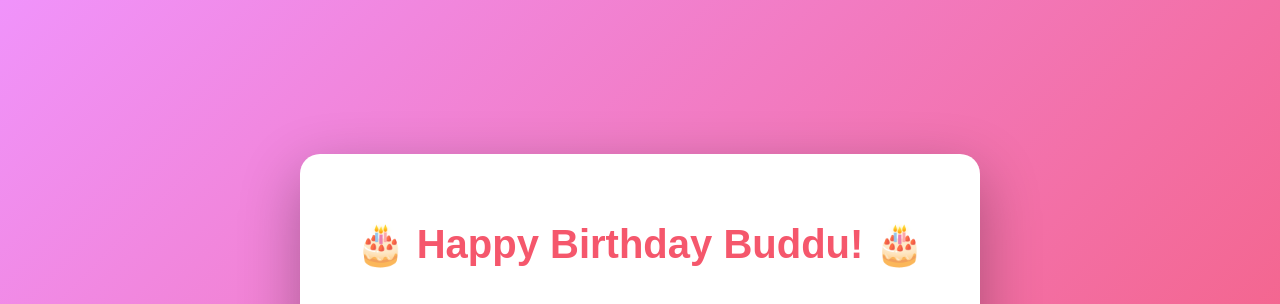
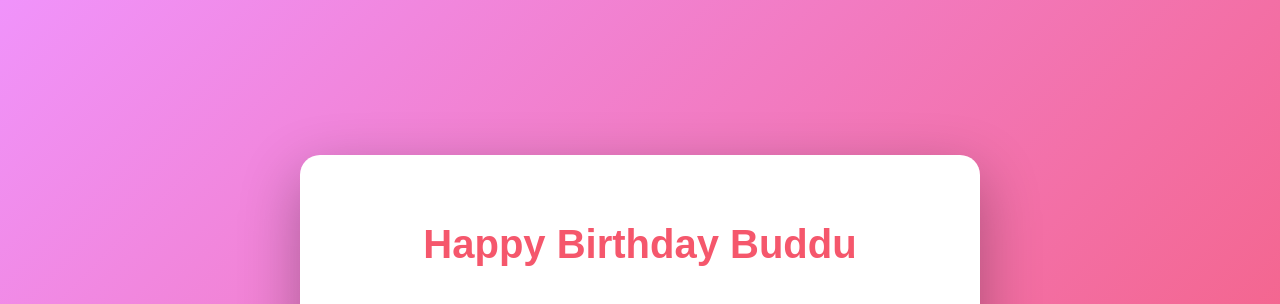
Before and after one commit to kumarvinod789/birthday., a plain HTML site: page index.html in a window 1280 px wide. Shown: the top 304 px of the page. Drawn offline with Linux system fonts and the light colour scheme.

Commit message:
Update index.html

```diff
--- a/index.html
+++ b/index.html
@@ -142,7 +142,7 @@
     <!-- Page 1: Birthday Wishes -->
     <div class="page active" id="page1">
         <div class="card">
-            <h1>🎂 Happy Birthday Buddu! 🎂</h1>
+            <h1> Happy Birthday Buddu </h1>
 
             <img src="buddu.jpg"
                  alt="Happy Birthday Buddu"
@@ -220,4 +220,5 @@
         }
     </script>
 </body>
+
 </html>
```
